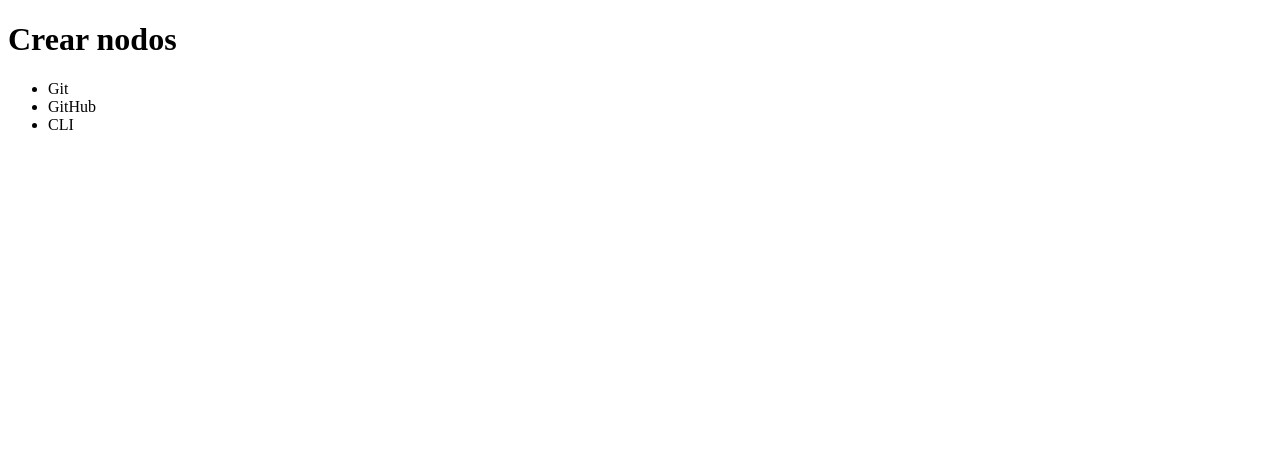
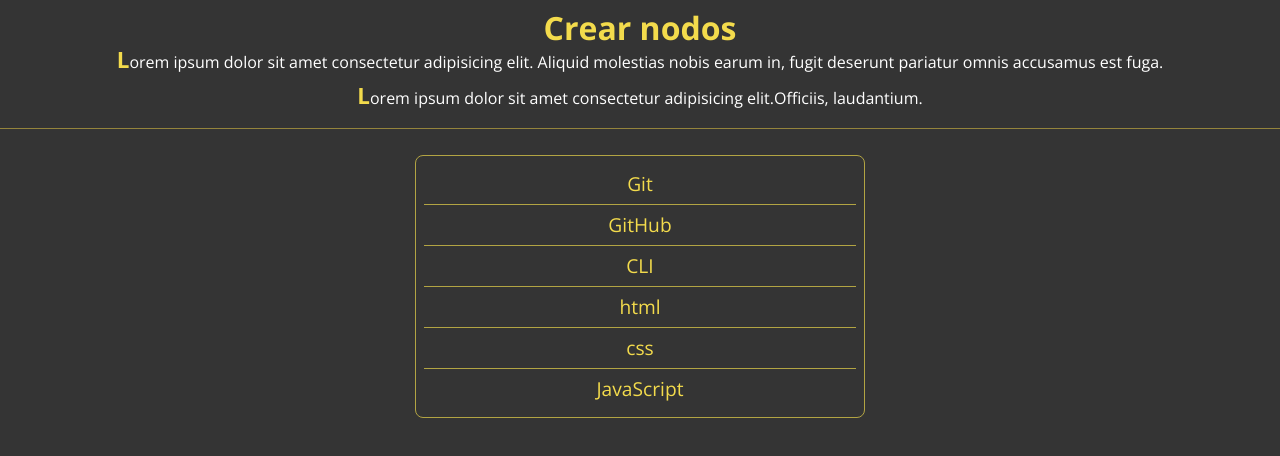
Before and after one commit to CristianPaezDev/repaso_dom, a plain HTML site: page nodos/css/index.html in a window 1280 px wide. Drawn offline with nearby package versions, Linux system fonts and the light colour scheme.

Commit message:
crear nodos

```diff
--- /dev/null
+++ b/nodos/css/app.js
@@ -0,0 +1,49 @@
+import { datos } from "./datos.js"
+// Identificamos el elemento por la clase
+const $padre = document.querySelector('.container')
+//Creamos un elemento
+const nodo = document.createElement('p')
+const nodo2 = document.createElement('p')
+
+const texto = "Lorem ipsum dolor sit amet consectetur adipisicing elit. Aliquid molestias nobis earum in, fugit deserunt pariatur omnis accusamus est fuga."
+
+const texto2 = "Lorem ipsum dolor sit amet consectetur adipisicing elit.Officiis, laudantium."
+
+nodo.innerText = texto;
+nodo2.innerText = texto2
+
+$padre.appendChild(nodo)
+$padre.appendChild(nodo2)
+
+//lista
+const lista = document.querySelector('div.container > div.card > ul.list')
+console.log(lista)
+
+datos.map(a => {
+  console.log(a)
+})
+
+// const padre = document.querySelector('.list')
+
+// const html = document.createElement('li')
+// const html2 = document.createElement('li')
+// const html3 = document.createElement('li')
+// const lista1 = "html"
+// const lista2 = "css"
+// const lista3 = "JavaScript"
+
+// html.innerText = lista1
+// html2.innerText = lista2
+// html3.innerText = lista3
+
+
+// padre.appendChild(html)
+// padre.appendChild(html2)
+// padre.appendChild(html3)
+
+datos.map(a => {
+  const html = document.createElement('li')
+  html.innerText = a.name
+  html.classList.add('item')
+  lista.appendChild(html)
+})
--- /dev/null
+++ b/nodos/css/datos.js
@@ -0,0 +1,14 @@
+export const datos = [
+  {
+    id: 1,
+    name : 'html'
+  },
+  {
+    id: 2,
+    name: 'css'
+  },
+  {
+    id: 3,
+    name: 'JavaScript'
+  }
+]
--- a/nodos/css/index.html
+++ b/nodos/css/index.html
@@ -3,6 +3,7 @@
 <head>
   <meta charset="UTF-8">
   <meta name="viewport" content="width=device-width, initial-scale=1.0">
+  <link rel="stylesheet" href="styles.css">
   <title>Document</title>
 </head>
 <body>
@@ -24,5 +25,6 @@
       </div>
     </section>
   </main>
+  <script src="app.js" type="module"></script>
 </body>
 </html>
```
